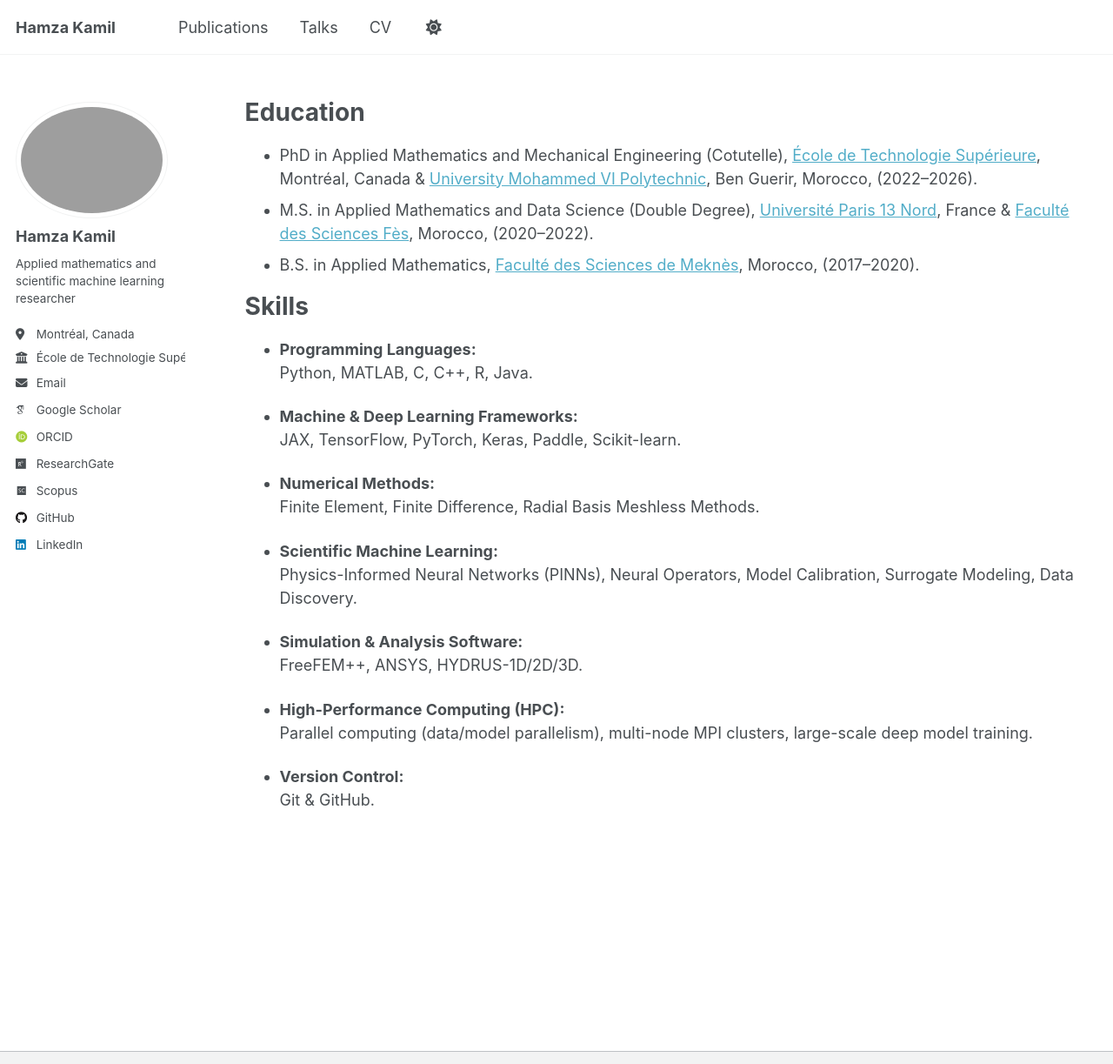
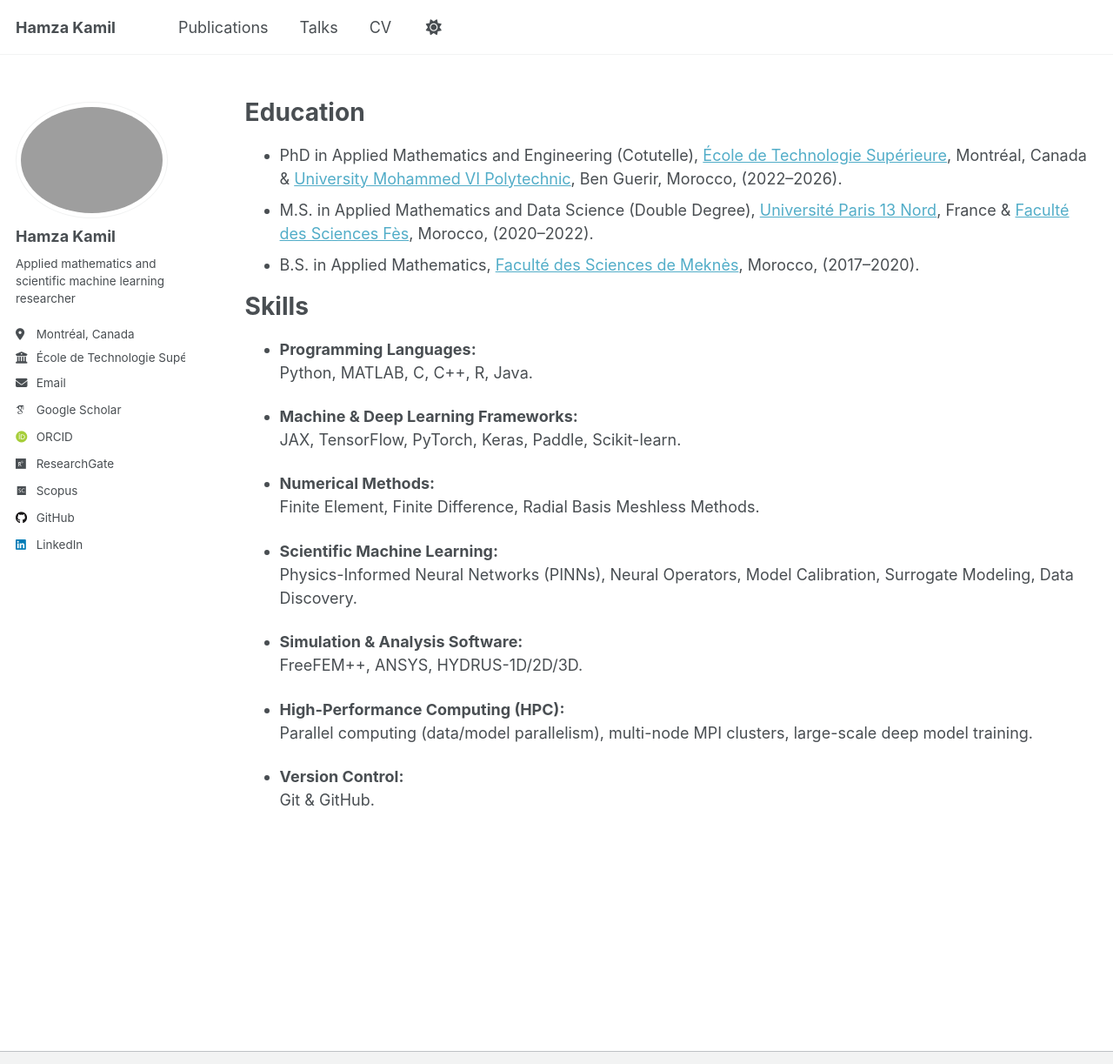
Before and after one commit to Hamza-Kamil/Hamza-Kamil.github.io, a Jekyll site: the page built from _pages/cv.md, in a window 1280 px wide and 1364 px high, cut to the strip 0-1223 px from the top of the window. Shown: the whole strip at 87% size. Built offline with Jekyll 4.4.1, drawn with Linux system fonts in a browser that asks for light colours; some web fonts are replaced.

Commit message:
Update cv.md

```diff
--- a/_pages/cv.md
+++ b/_pages/cv.md
@@ -11,7 +11,7 @@ redirect_from:
 
 Education
 ======
-* PhD in Applied Mathematics and Mechanical Engineering (Cotutelle),
+* PhD in Applied Mathematics and Engineering (Cotutelle),
   [École de Technologie Supérieure](https://www.etsmtl.ca/), Montréal, Canada & [University Mohammed VI Polytechnic](https://um6p.ma/), Ben Guerir, Morocco, (2022–2026).
 * M.S. in Applied Mathematics and Data Science (Double Degree),
   [Université Paris 13 Nord](https://www.univ-spn.fr/), France &
```
